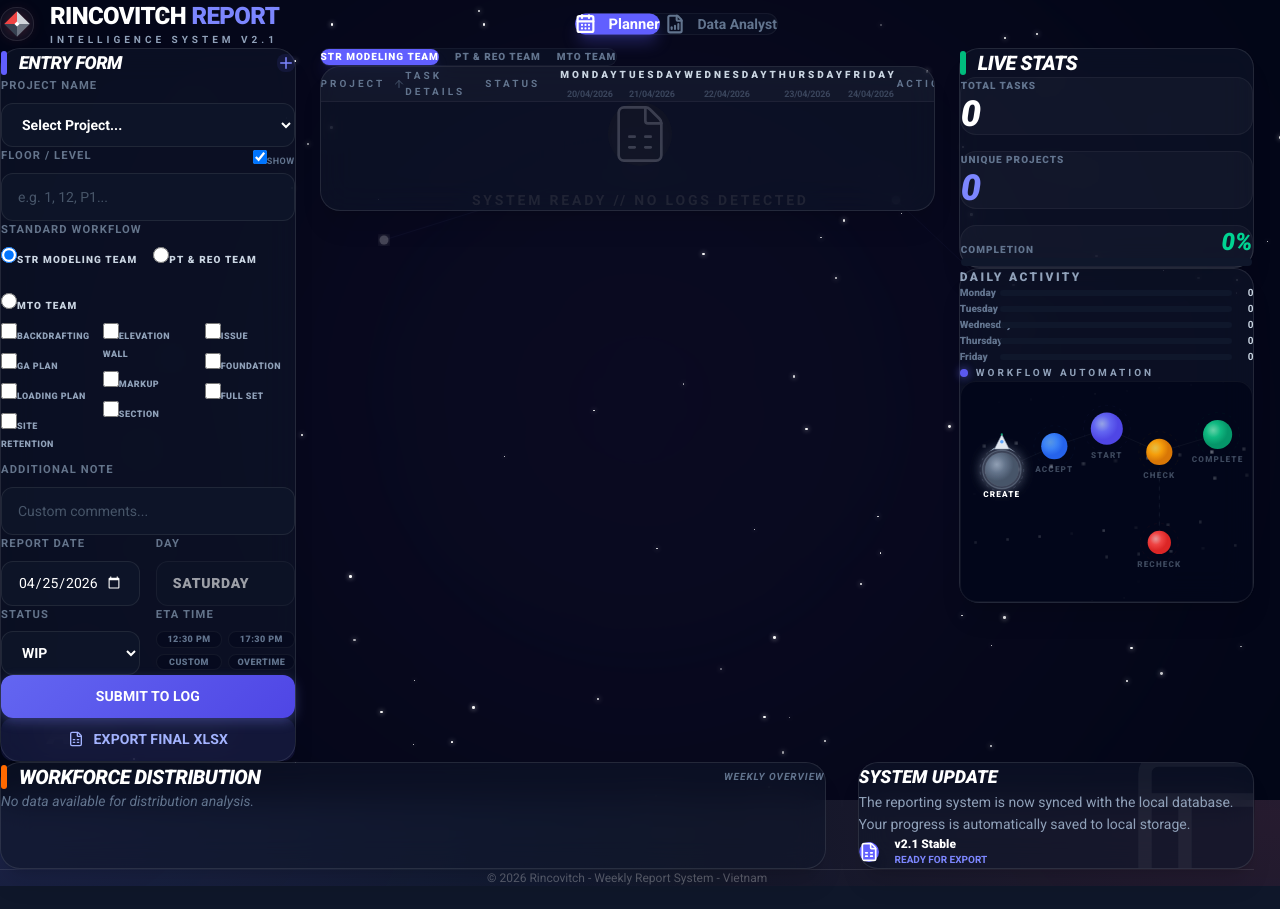
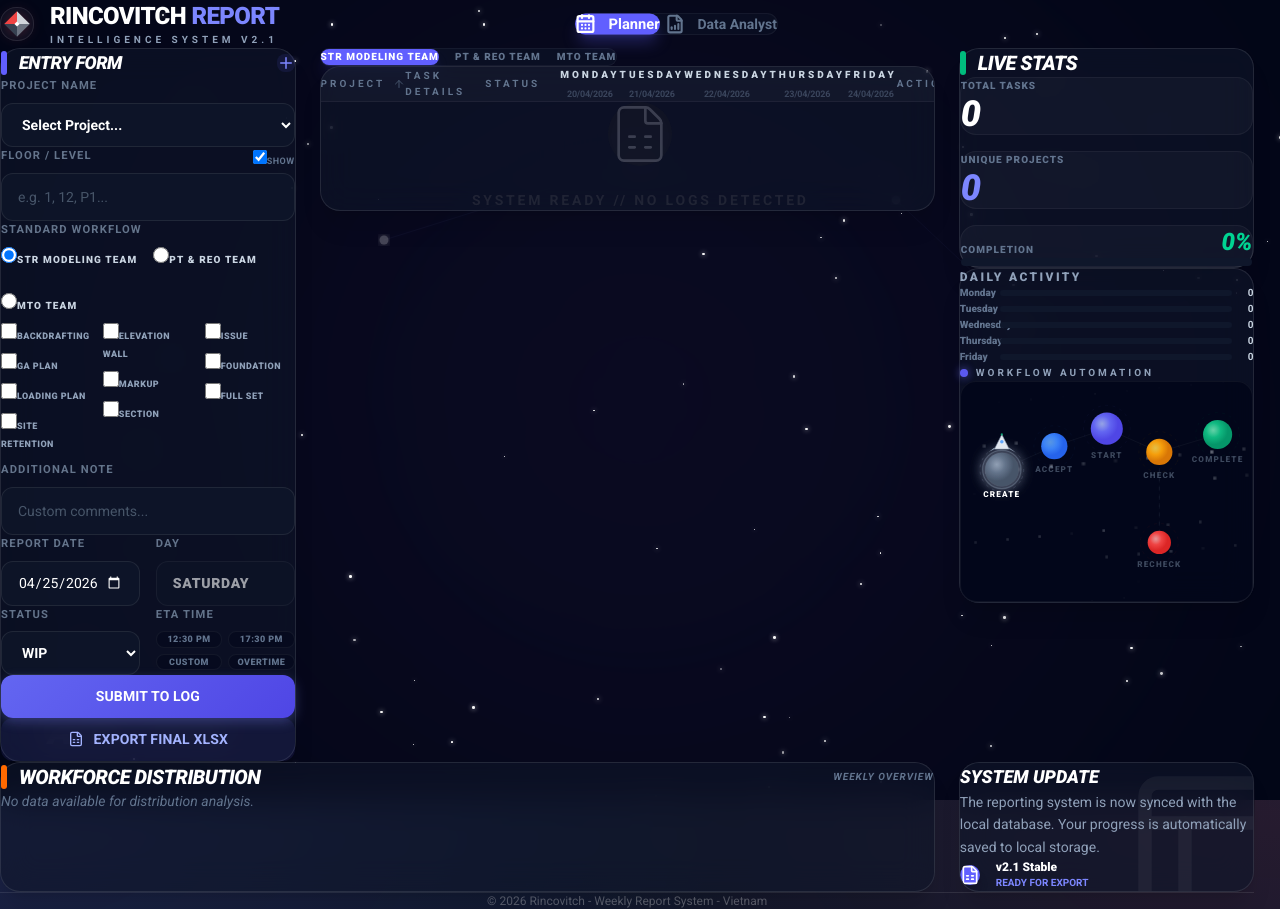
Before and after one commit to john-cpu25/Report, a React (Vite) app: page / in a window 1280 px wide. Before the commit the page ends 886 px from the top, so only its background shows below. Built offline with nearby package versions, Linux system fonts and the light colour scheme.

Commit message:
UPDATE THEME

```diff
--- a/src/WeeklyReport.jsx
+++ b/src/WeeklyReport.jsx
@@ -584,8 +584,8 @@ const WeeklyReport = ({
       </main>
 
       {/* Bottom Dashboard / Project Distribution */}
-      <section className="grid grid-cols-1 md:grid-cols-3 gap-8 pb-12">
-        <div className="glass-panel p-8 border-white/5 shadow-2xl md:col-span-2">
+      <section className="grid grid-cols-1 lg:grid-cols-12 gap-6 pb-12">
+        <div className="glass-panel p-8 border-white/5 shadow-2xl lg:col-span-9">
           <div className="flex items-center justify-between mb-8">
             <div className="flex items-center gap-3">
               <div className="w-1.5 h-6 bg-orange-500 rounded-full"></div>
@@ -608,7 +608,7 @@ const WeeklyReport = ({
           </div>
         </div>
 
-        <div className="glass-panel p-8 border-white/5 shadow-2xl bg-indigo-500/5 overflow-hidden relative group">
+        <div className="glass-panel p-8 border-white/5 shadow-2xl bg-indigo-500/5 overflow-hidden relative group lg:col-span-3">
           <div className="relative z-10">
             <h3 className="text-lg font-black text-white uppercase italic mb-4">System Update</h3>
             <p className="text-sm text-slate-400 leading-relaxed mb-6">
```
